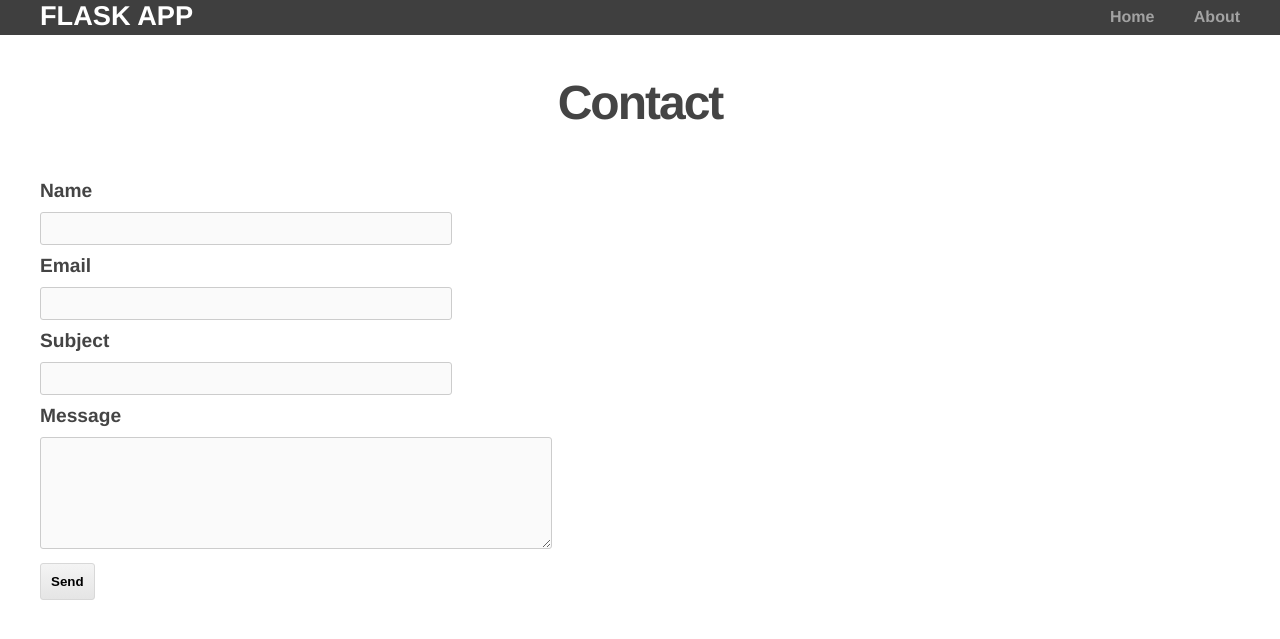
After one commit to JohnnyPastrami/EmailForm, a Flask app: page /contact in a window 1280 px wide. The commit adds this page. Shown: the top 639 px of the page. Run offline with Flask 2, Linux system fonts and the light colour scheme.

Commit message:
GET and POST check added

```diff
--- a/forms.py
+++ b/forms.py
@@ -0,0 +1,10 @@
+from flask_wtf import FlaskForm
+from wtforms import TextField, BooleanField, TextAreaField, SubmitField, validators, ValidationError
+
+
+class ContactForm(FlaskForm):
+  name = TextField("Name",  [validators.Required("Please enter your name.")])
+  email = TextField("Email",  [validators.Required("Please enter your email address."), validators.Email("Please enter a valid email address.")])
+  subject = TextField("Subject",  [validators.Required("Please enter a subject.")])
+  message = TextAreaField("Message",  [validators.Required("Please enter a message.")])
+  submit = SubmitField("Send")
--- a/routes.py
+++ b/routes.py
@@ -1,6 +1,11 @@
-from flask import Flask, render_template
+from flask import Flask, render_template, request, flash
+from forms import ContactForm
 
 app = Flask(__name__)
+
+PYTHONDONTWRITEBYTECODE=0
+
+app.secret_key = 'development key'
 
 @app.route('/')
 def home():
@@ -10,5 +15,19 @@ def home():
 def about():
   return render_template('about.html')
 
+@app.route('/contact', methods=['GET', 'POST'])
+def contact():
+  form = ContactForm()
+
+  if request.method == 'POST':
+    if form.validate() == False:
+      flash('All fields are required.')
+      return render_template('contact.html', form=form)
+    else:
+      return 'Form posted.'
+
+  elif request.method == 'GET':
+    return render_template('contact.html', form=form)
+
 if __name__ == '__main__':
   app.run(debug=True)
--- a/static/css/main.css
+++ b/static/css/main.css
@@ -22,7 +22,7 @@ header h1.logo {
   font-size: 1.7em;
   color: #fff;
   text-transform: uppercase;
-  float: right;
+  float: left;
 }
 
 header h1.logo:hover {
@@ -69,7 +69,7 @@ h3 {
 
 .menu {
   float: right;
-  margin: 0px;
+  margin-top: 8px;
 }
 
 .menu li {
@@ -84,3 +84,75 @@ h3 {
   color: #999;
   text-decoration: none;
 }
+
+/* Contact form */
+form label {
+  font-size: 1.2em;
+  font-weight: bold;
+  display: block;
+  padding: 10px 0;
+}
+
+form input#name,
+form input#email,
+form input#subject {
+  width: 400px;
+  background-color: #fafafa;
+  -webkit-border-radius: 3px;
+     -moz-border-radius: 3px;
+          border-radius: 3px;
+  border: 1px solid #cccccc;
+  padding: 5px;
+  font-size: 1.1em;
+}
+
+form textarea#message {
+  width: 500px;
+  height: 100px;
+  background-color: #fafafa;
+  -webkit-border-radius: 3px;
+     -moz-border-radius: 3px;
+          border-radius: 3px;
+  border: 1px solid #cccccc;
+  margin-bottom: 10px;
+  padding: 5px;
+  font-size: 1.1em;
+}
+
+form input#submit {
+  display: block;
+  -webkit-border-radius: 3px;
+     -moz-border-radius: 3px;
+          border-radius: 3px;
+  border:1px solid #d8d8d8;
+  padding: 10px;
+  font-weight:bold;
+  text-align: center;
+  color: #000000;
+  background-color: #f4f4f4;
+  background-image: -webkit-gradient(linear, left top, left bottom, color-stop(0%, #f4f4f4), color-stop(100%, #e5e5e5));
+  background-image: -webkit-linear-gradient(top, #f4f4f4, #e5e5e5);
+  background-image: -moz-linear-gradient(top, #f4f4f4, #e5e5e5);
+  background-image: -ms-linear-gradient(top, #f4f4f4, #e5e5e5);
+  background-image: -o-linear-gradient(top, #f4f4f4, #e5e5e5);
+  background-image: linear-gradient(top, #f4f4f4, #e5e5e5);filter:progid:DXImageTransform.Microsoft.gradient(GradientType=0,startColorstr=#f4f4f4, endColorstr=#e5e5e5);
+}
+
+form input#submit:hover{
+  cursor: pointer;
+  border:1px solid #c1c1c1;
+  background-color: #dbdbdb;
+  background-image: -webkit-gradient(linear, left top, left bottom, color-stop(0%,#dbdbdb), color-stop(100%, #cccccc));
+  background-image: -webkit-linear-gradient(top, #dbdbdb, #cccccc);
+  background-image: -moz-linear-gradient(top, #dbdbdb, #cccccc);
+  background-image: -ms-linear-gradient(top, #dbdbdb, #cccccc);
+  background-image: -o-linear-gradient(top, #dbdbdb, #cccccc);
+  background-image: linear-gradient(top, #dbdbdb, #cccccc);filter:progid:DXImageTransform.Microsoft.gradient(GradientType=0,startColorstr=#dbdbdb, endColorstr=#cccccc);
+}
+
+/* Message flashing */
+.flash {
+  background-color: #FBB0B0;
+  padding: 10px;
+  width: 400px;
+}
--- /dev/null
+++ b/templates/contact.html
@@ -0,0 +1,38 @@
+{% extends "layout.html" %}
+
+{% block content %}
+  <h2>Contact</h2>
+  {% for message in form.name.errors %}
+    <div class="flash">{{ message }}</div>
+  {% endfor %}
+
+  {% for message in form.email.errors %}
+    <div class="flash">{{ message }}</div>
+  {% endfor %}
+
+  {% for message in form.subject.errors %}
+    <div class="flash">{{ message }}</div>
+  {% endfor %}
+
+  {% for message in form.message.errors %}
+    <div class="flash">{{ message }}</div>
+  {% endfor %}
+
+  <form action="{{ url_for('contact') }}" method=post>
+    {{ form.hidden_tag() }}
+
+    {{ form.name.label }}
+    {{ form.name }}
+
+    {{ form.email.label }}
+    {{ form.email }}
+
+    {{ form.subject.label }}
+    {{ form.subject }}
+
+    {{ form.message.label }}
+    {{ form.message }}
+
+    {{ form.submit }}
+  </form>
+{% endblock %}
--- a/templates/layout.html
+++ b/templates/layout.html
@@ -2,7 +2,7 @@
 <html>
   <head>
     <title>Flask App</title>
-    <link rel="stylesheet" href="{{ url_for('static', filename='css/main.css') }}">;
+    <link rel="stylesheet" href="{{ url_for('static', filename='css/main.css') }}">
   </head>
   <body>
 
```
